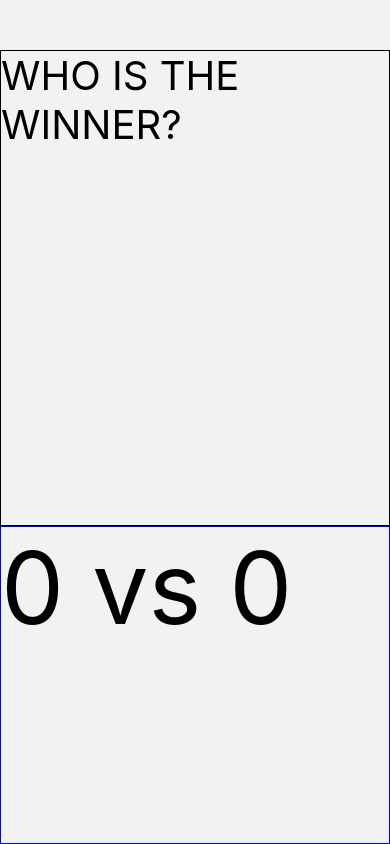
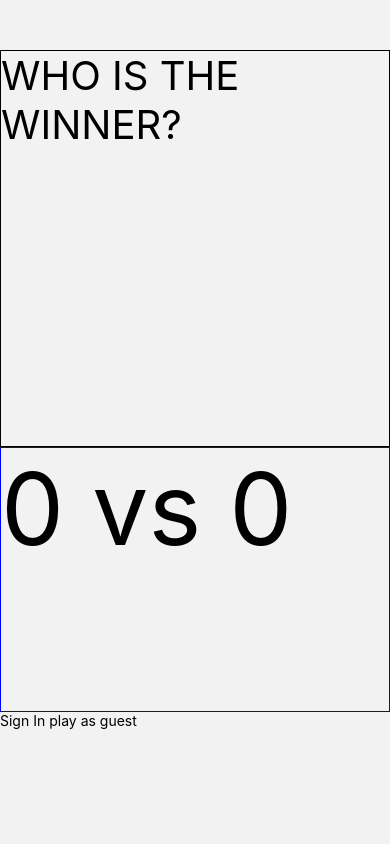
Before and after one commit to idanbendavid/scoreboard, a React Native app: screen /welcome in a window 390 px wide. Built offline with nearby package versions, Linux system fonts and the light colour scheme.

Commit message:
change firebase auth function layout
delete file firebaseAuth and transfer relevant functions to signIn,
signUp, firebaseConfig, scoreboard

loadingScreen and gameSettings - change navigation, will be based on
user status

pointsSystem - fix variable declaration

```diff
--- a/src/components/points/pointsSystem.js
+++ b/src/components/points/pointsSystem.js
@@ -1,4 +1,5 @@
 export default function pointSystem(sportName) {
+    let points;
     switch (sportName.toLowerCase()) {
         case 'basketball':
             points = {
--- a/src/components/screens/auth/signIn.js
+++ b/src/components/screens/auth/signIn.js
@@ -1,8 +1,9 @@
 import { StyleSheet, Text, View, Pressable, TextInput } from 'react-native'
-import React from 'react';
+import React, { useState } from 'react';
 import { Controller, useForm } from 'react-hook-form';
 import { emailRegex, passwordRegex } from '../../common/regex';
-import { signInFirebase } from '../../../firebase/firebaseAuth';
+import { auth } from '../../../firebase/firebaseConfig';
+import { signInWithEmailAndPassword } from 'firebase/auth';
 
 export default function SignIn({ navigation }) {
 
@@ -14,7 +15,18 @@ export default function SignIn({ navigation }) {
     });
 
     const handleSignIn = data => {
-        let signInUser = signInFirebase(data.email, data.password)
+        signInWithEmailAndPassword(auth, data.email, data.password)
+        .then((userCredential) => {
+            const user = userCredential.user;
+            clearErrors(["email", "password"])
+            console.log("sign in")
+            navigation.navigate("Sport")
+            return user;
+        })
+        .catch((error) => {
+            console.log(error);
+            return error;
+        });
     };
 
     return (
--- a/src/components/screens/auth/signUp.js
+++ b/src/components/screens/auth/signUp.js
@@ -2,7 +2,8 @@ import { StyleSheet, Text, View, Pressable, TextInput } from 'react-native'
 import React from 'react';
 import { Controller, useForm } from 'react-hook-form';
 import { emailRegex, passwordRegex } from '../../common/regex';
-import { createFirebaseUser } from '../../../firebase/firebaseAuth';
+import { auth } from '../../../firebase/firebaseConfig';
+import { createUserWithEmailAndPassword } from 'firebase/auth';
 
 export default function SignUp({ navigation }) {
 
@@ -14,9 +15,19 @@ export default function SignUp({ navigation }) {
     });
 
     const handleSignUp = data => {
+        createUserWithEmailAndPassword(auth, data.email, data.password)
+            .then((userCredential) => {
+                const user = userCredential.user;
+                clearErrors(["email", "password"]);
+                console.log("sign up")
+                navigation.navigate("Sport");
+                return user;
+            })
+            .catch((error) => {
+                console.log(error);
+                return error;
+            });
 
-        let signUpUser = createFirebaseUser(data.email, data.password);
-        clearErrors(["email", "password"])
     };
 
 
--- a/src/components/screens/gameSettings.js
+++ b/src/components/screens/gameSettings.js
@@ -37,9 +37,6 @@ const GameSettings = ({ navigation, route }) => {
 
   return (
     <View>
-      <Pressable onPress={() => navigation.navigate("Sign In")}>
-        <Text>Sign In</Text>
-      </Pressable>
       <View style={styles.teamsContainer}>
         <Text style={styles.labels}>Home Team:</Text>
         <Controller
--- a/src/components/screens/loadingScreen.js
+++ b/src/components/screens/loadingScreen.js
@@ -1,5 +1,5 @@
 import React, { useEffect } from 'react';
-import { View, StyleSheet, Text } from 'react-native';
+import { View, StyleSheet, Text, Pressable } from 'react-native';
 import { useNavigation } from '@react-navigation/native';
 import setOrientation from '../common/orientation';
 import * as ScreenOrientation from 'expo-screen-orientation';
@@ -17,16 +17,30 @@ const LoadingScreen = () => {
     };
   }, []);
   return (
-    <View style={styles.container} onTouchStart={() => { navigation.navigate("Sport"); }}>
+    <View style={styles.container}>
       <Text style={styles.welcomeTitle}>who is the winner?</Text>
       <Text style={styles.welcomeScore}>0&nbsp;vs&nbsp;0</Text>
+      <View style={styles.connections}>
+        <View>
+          <Pressable onPress={() => navigation.navigate("Sign In")}>
+            <Text>Sign In</Text>
+          </Pressable>
+        </View>
+        &nbsp;
+        <View>
+          <Pressable onPress={() => navigation.navigate("Sport")}>
+            <Text>play as guest</Text>
+          </Pressable>
+        </View>
+      </View>
+
     </View>
   );
 }
 
 const styles = StyleSheet.create({
   container: {
-    flex: 5,
+    flex: 6,
     flexDirection: 'column',
     marginTop: 50
   },
@@ -36,14 +50,17 @@ const styles = StyleSheet.create({
     fontSize: 40,
     textTransform: 'uppercase',
     flex: 3,
-    flexDirection:'column',
+    flexDirection: 'column',
   },
   welcomeScore: {
     borderColor: 'blue',
     borderWidth: 1,
     fontSize: 100,
     flex: 2,
-
+  },
+  connections: {
+    flex: 1,
+    flexDirection: 'row'
   }
 });
 
--- a/src/components/screens/scoreboard.js
+++ b/src/components/screens/scoreboard.js
@@ -7,16 +7,30 @@ import HandleTeamsScores from '../points/teamScores';
 import LazyLoadingImage from '../common/lazyLoading';
 import ShareData from '../common/shareData';
 import * as rnuuid from 'react-native-uuid';
+import { auth } from '../../firebase/firebaseConfig';
+import { onAuthStateChanged } from 'firebase/auth';
 export default function Scoreboard({ route }) {
 
     const { sport, home, away, backgroundImage, points, gameTime, gameStyle } = route.params;
+
     const [isRunning, setIsRunning] = useState(false);
     const [resetScore, setResetScore] = useState(false);
+    const [isConnected, setIsConnected] = useState(false);
 
     const gameId = rnuuid.default.v4();
 
     useEffect(() => {
         setOrientation('landscape');
+
+        onAuthStateChanged(auth, (user) => {
+            if (user) {
+                console.log(user,"user data");
+                setIsConnected(true);
+            } else {
+                setIsConnected(false)
+            }
+        });
+
         return () => {
             ScreenOrientation.unlockAsync();
         };
@@ -27,7 +41,9 @@ export default function Scoreboard({ route }) {
         <>
             <LazyLoadingImage source={backgroundImage} />
             <View style={styles.board}>
-                <ShareData gameId={gameId} sport={sport}/>
+                {isConnected &&
+                    <ShareData gameId={gameId} sport={sport} />
+                }
                 <Stopwatch isRunning={isRunning} setIsRunning={setIsRunning} setResetScore={setResetScore} gameTime={gameTime} gameStyle={gameStyle} />
                 <HandleTeamsScores home={home} away={away} points={points} sport={sport} isRunning={isRunning} resetScore={resetScore} setResetScore={setResetScore} />
             </View>
--- a/src/firebase/firebaseAuth.js
+++ /dev/null
@@ -1,47 +0,0 @@
-import { auth } from "./firebaseConfig";
-import { connectAuthEmulator, createUserWithEmailAndPassword, signInWithEmailAndPassword } from "firebase/auth";
-
-connectAuthEmulator(auth, "http://localhost:9099")
-
-export function createFirebaseUser(email, password) {
-    createUserWithEmailAndPassword(auth, email, password)
-        .then((userCredential) => {
-            console.log(userCredential, "register")
-            const user = userCredential.user;
-            return user;
-        })
-        .catch((error) => {
-            console.log(error);
-            return error;
-        });
-}
-
-export function signInFirebase(email, password) {
-    signInWithEmailAndPassword(auth, email, password)
-        .then((userCredential) => {
-            // Signed in
-            // console.log(userCredential._tokenResponse, "log in")
-            console.log(userCredential, "log in")
-            const user = userCredential.user;
-            return user;
-        })
-        .catch((error) => {
-            console.log(error);
-            return error;
-        });
-}
-
-export function getUserFirebaseState() {
-    onAuthStateChanged(auth, (user) => {
-        if (user) {
-            // User is signed in, see docs for a list of available properties
-            // https://firebase.google.com/docs/reference/js/auth.user
-            console.log(user)
-            const uid = user.uid;
-            // ...
-        } else {
-            // User is signed out
-            // ...
-        }
-    });
-}
--- a/src/firebase/firebaseConfig.js
+++ b/src/firebase/firebaseConfig.js
@@ -1,6 +1,6 @@
 import { initializeApp } from "firebase/app";
 import { FIREBASE_API_KEY,FIREBASE_AUTH_DOMAIN,FIREBASE_PROJECT_ID, FIREBASE_STORAGE_BUCKET, FIREBASE_MESSAGING_SENDER_ID,FIREBASE_APP_ID, FIREBASE_MEASURMENT_ID } from "@env"
-import { getAuth } from "firebase/auth";
+import { getAuth, connectAuthEmulator } from "firebase/auth";
 
 const firebaseConfig = {
   apiKey: FIREBASE_API_KEY,
@@ -15,3 +15,4 @@ const firebaseConfig = {
 // Initialize Firebase
 export const app = initializeApp(firebaseConfig);
 export const auth = getAuth(app);
+connectAuthEmulator(auth, "http://localhost:9099")
```
